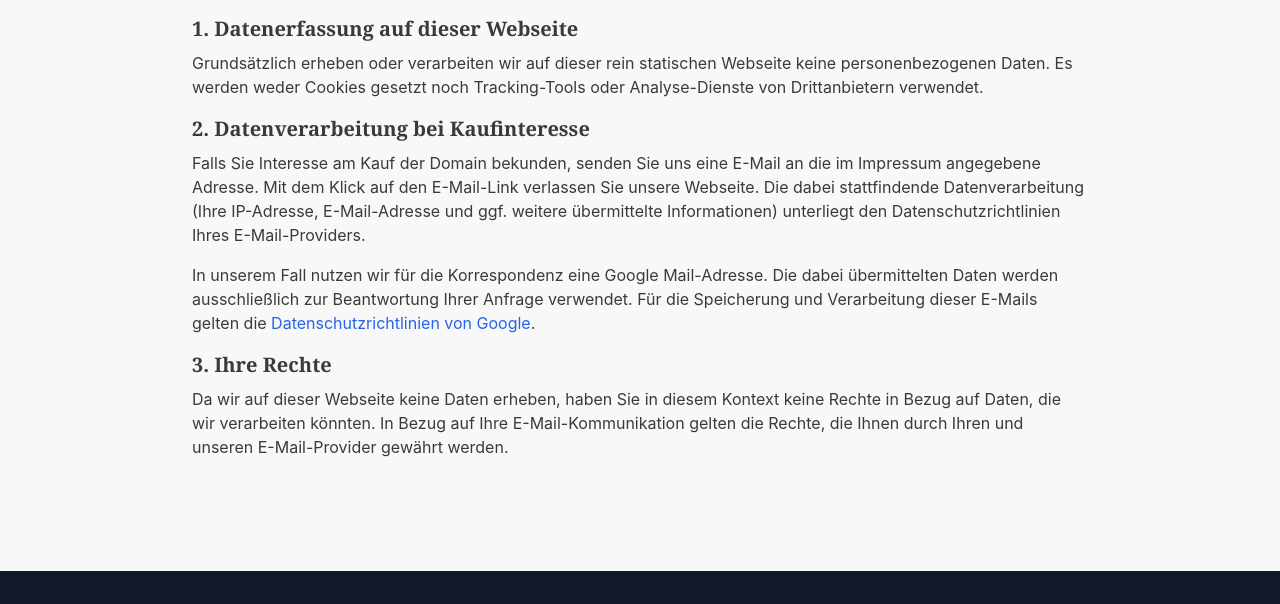
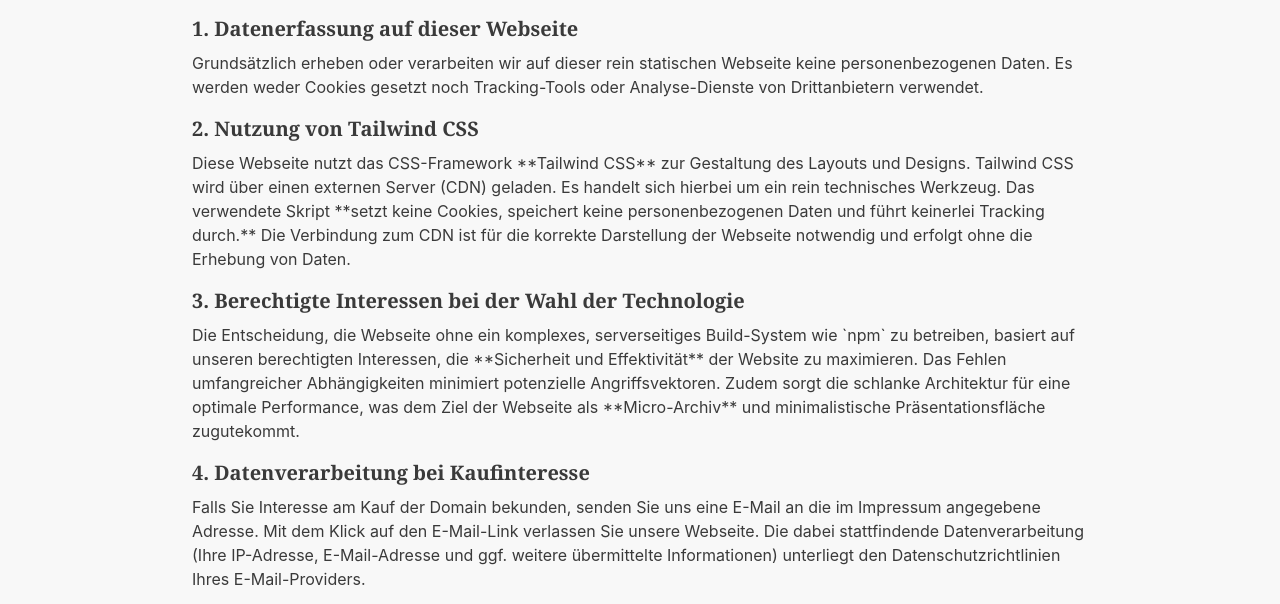
Before and after one commit to VolkanSah/Galerien.Koeln, a plain HTML site: page datenschutz.html in a window 1280 px wide. Shown: the part 757-1361 px from the top of the page. Drawn offline with nearby package versions, Linux system fonts and the light colour scheme.

Commit message:
Update datenschutz.html

```diff
--- a/datenschutz.html
+++ b/datenschutz.html
@@ -14,7 +14,6 @@
             --color-text-light: #f8f8f8;
             --color-text-dark: #3a3a3a;
         }
-
         body {
             /* Eine System-Font-Stack für den Fließtext */
             font-family: -apple-system, BlinkMacSystemFont, "Segoe UI", Roboto, "Helvetica Neue", Arial, sans-serif;
@@ -23,13 +22,11 @@
             -webkit-font-smoothing: antialiased;
             -moz-osx-font-smoothing: grayscale;
         }
-
         h1, h2, h3, h4 {
             /* Kontrastreiche Serifen-Schriftart für die Überschriften */
             font-family: Georgia, "Times New Roman", Times, serif;
             font-weight: 700;
         }
-
         .nav-bg {
             background: rgba(255, 255, 255, 0.9);
             backdrop-filter: blur(10px);
@@ -44,11 +41,9 @@
             <a href="domain.html" class="px-5 py-2 rounded-full bg-black text-white font-medium">Domain kaufen</a>
         </div>
     </nav>
-
     <main class="py-24 px-6">
         <div class="max-w-4xl mx-auto">
             <h1 class="text-5xl font-bold mb-8" style="color: var(--color-primary);">Impressum & Datenschutz</h1>
-
             <section class="mb-16">
                 <h2 class="text-3xl font-bold mb-4">Impressum</h2>
                 <h3 class="text-xl font-bold mb-2">Angaben gemäß § 5 TMG</h3>
@@ -67,43 +62,44 @@
                     [Ihre Umsatzsteuer-Identifikationsnummer gemäß § 27 a UStG, optional]
                 </p>
             </section>
-
             ---
-
             <section>
                 <h2 class="text-3xl font-bold mb-4">Datenschutzerklärung</h2>
                 <p class="mb-6">
                     Diese Webseite wurde als sogenannte **"Squeeze Page"** entworfen. Sie dient als einfache, saubere und performante Präsentation des Kaufinteresses für die Domain galerien.koeln. In einer Zeit, in der Suchmaschinen-Algorithmen und KI-Modelle wie **Gemini** die Qualität von Inhalten nach technischen und semantischen Aspekten bewerten, ist eine klare und minimalistische Struktur entscheidend.
                 </p>
-
                 <h3 class="text-xl font-bold mt-4 mb-2">1. Datenerfassung auf dieser Webseite</h3>
                 <p class="mb-4">
                     Grundsätzlich erheben oder verarbeiten wir auf dieser rein statischen Webseite keine personenbezogenen Daten. Es werden weder Cookies gesetzt noch Tracking-Tools oder Analyse-Dienste von Drittanbietern verwendet.
                 </p>
-
-                <h3 class="text-xl font-bold mt-4 mb-2">2. Datenverarbeitung bei Kaufinteresse</h3>
+                <h3 class="text-xl font-bold mt-4 mb-2">2. Nutzung von Tailwind CSS</h3>
+                <p class="mb-4">
+                    Diese Webseite nutzt das CSS-Framework **Tailwind CSS** zur Gestaltung des Layouts und Designs. Tailwind CSS wird über einen externen Server (CDN) geladen. Es handelt sich hierbei um ein rein technisches Werkzeug. Das verwendete Skript **setzt keine Cookies, speichert keine personenbezogenen Daten und führt keinerlei Tracking durch.** Die Verbindung zum CDN ist für die korrekte Darstellung der Webseite notwendig und erfolgt ohne die Erhebung von Daten.
+                </p>
+                <h3 class="text-xl font-bold mt-4 mb-2">3. Berechtigte Interessen bei der Wahl der Technologie</h3>
+                <p class="mb-4">
+                    Die Entscheidung, die Webseite ohne ein komplexes, serverseitiges Build-System wie `npm` zu betreiben, basiert auf unseren berechtigten Interessen, die **Sicherheit und Effektivität** der Website zu maximieren. Das Fehlen umfangreicher Abhängigkeiten minimiert potenzielle Angriffsvektoren. Zudem sorgt die schlanke Architektur für eine optimale Performance, was dem Ziel der Webseite als **Micro-Archiv** und minimalistische Präsentationsfläche zugutekommt.
+                </p>
+                <h3 class="text-xl font-bold mt-4 mb-2">4. Datenverarbeitung bei Kaufinteresse</h3>
                 <p class="mb-4">
                     Falls Sie Interesse am Kauf der Domain bekunden, senden Sie uns eine E-Mail an die im Impressum angegebene Adresse. Mit dem Klick auf den E-Mail-Link verlassen Sie unsere Webseite. Die dabei stattfindende Datenverarbeitung (Ihre IP-Adresse, E-Mail-Adresse und ggf. weitere übermittelte Informationen) unterliegt den Datenschutzrichtlinien Ihres E-Mail-Providers.
                 </p>
                 <p class="mb-4">
                     In unserem Fall nutzen wir für die Korrespondenz eine Google Mail-Adresse. Die dabei übermittelten Daten werden ausschließlich zur Beantwortung Ihrer Anfrage verwendet. Für die Speicherung und Verarbeitung dieser E-Mails gelten die <a href="https://policies.google.com/privacy?hl=de" class="text-blue-600 hover:underline" target="_blank">Datenschutzrichtlinien von Google</a>.
                 </p>
-
-                <h3 class="text-xl font-bold mt-4 mb-2">3. Ihre Rechte</h3>
+                <h3 class="text-xl font-bold mt-4 mb-2">5. Ihre Rechte</h3>
                 <p class="mb-4">
                     Da wir auf dieser Webseite keine Daten erheben, haben Sie in diesem Kontext keine Rechte in Bezug auf Daten, die wir verarbeiten könnten. In Bezug auf Ihre E-Mail-Kommunikation gelten die Rechte, die Ihnen durch Ihren und unseren E-Mail-Provider gewährt werden.
                 </p>
             </section>
         </div>
     </main>
-
     <footer class="py-12 px-6 bg-gray-900 text-white">
         <div class="max-w-7xl mx-auto grid md:grid-cols-3 gap-8">
             <div>
                 <h3 class="text-2xl font-bold mb-4">Galerien.Köln</h3>
                 <p class="text-gray-400">Das definitive Archiv und Verzeichnis der Kunstlandschaft Kölns.</p>
             </div>
-
             <div>
                 <h4 class="text-lg font-bold mb-4">Navigation</h4>
                 <ul class="space-y-2 text-gray-400">
@@ -112,14 +108,12 @@
                     <li><a href="index.html#ueber-uns" class="hover:underline">Über uns</a></li>
                 </ul>
             </div>
-
             <div>
                 <h4 class="text-lg font-bold mb-4">Kontakt</h4>
                 <p class="text-gray-400">info@galerien.koeln</p>
                 <p class="text-gray-400">Impressum</p>
             </div>
         </div>
-
         <div class="max-w-7xl mx-auto mt-12 pt-8 border-t border-white border-opacity-10 text-center text-gray-400">
             <p>© 2025 Galerien.Köln. Alle Rechte vorbehalten.</p>
         </div>
```
Lines whose indentation alone changed are shown as unchanged.
